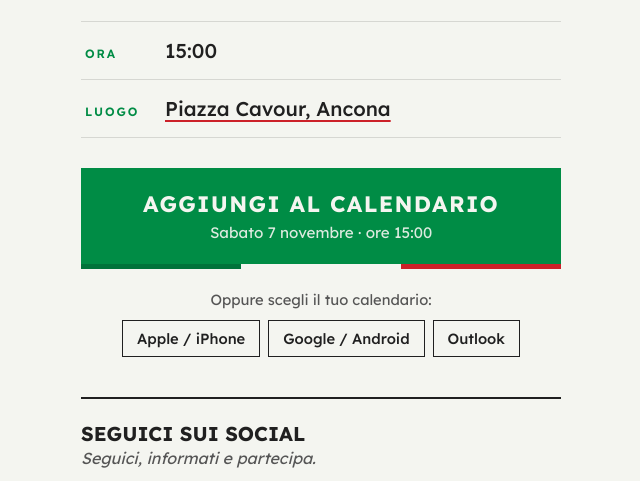
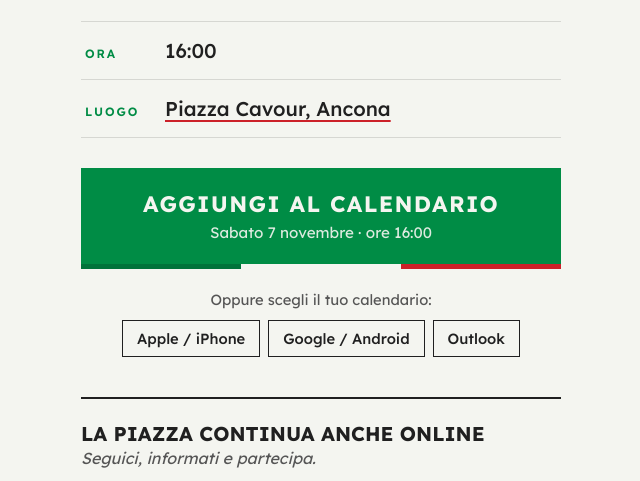
Before and after one commit to italiainpiazza-marche/italiainpiazza-marche.github.io, a plain HTML site: page index.html in a window 1280 px wide. Shown: the part 724-1205 px from the top of the page, without its empty margins (319-959 px from the left). Drawn offline with Linux system fonts and the light colour scheme.

Commit message:
Add files via upload

```diff
--- a/index.html
+++ b/index.html
@@ -146,13 +146,13 @@
   </div>
 
   <dl class="info">
-    <div class="row"><dt>Ora</dt><dd>15:00</dd></div>
+    <div class="row"><dt>Ora</dt><dd>16:00</dd></div>
     <div class="row"><dt>Luogo</dt><dd><a href="https://www.google.com/maps/search/?api=1&query=Piazza+Cavour,+Ancona,+Italia" target="_blank" rel="noopener">Piazza Cavour, Ancona</a></dd></div>
   </dl>
 
   <a id="cta" class="cta" href="evento.ics">
     <strong>AGGIUNGI AL CALENDARIO</strong>
-    <small>Sabato 7 novembre · ore 15:00</small>
+    <small>Sabato 7 novembre · ore 16:00</small>
   </a>
 
   <div class="alt">
@@ -165,7 +165,7 @@
   </div>
 
   <section class="social">
-    <h2>seguici sui social</h2>
+    <h2>La piazza continua anche online</h2>
     <p>Seguici, informati e partecipa.</p>
     <ul>
       <li><a href="https://www.instagram.com/italiainpiazza.marche/" target="_blank" rel="noopener">
@@ -192,14 +192,14 @@
 
   var gcal = "https://calendar.google.com/calendar/render?action=TEMPLATE"
     + "&text=" + encodeURIComponent(titolo)
-    + "&dates=20261107T150000/20261107T150000"
+    + "&dates=20261107T160000/20261107T160000"
     + "&ctz=Europe/Rome"
     + "&location=" + encodeURIComponent(luogo)
     + "&details=" + encodeURIComponent(descr);
 
   var outlook = "https://outlook.live.com/calendar/0/deeplink/compose?path=/calendar/action/compose&rru=addevent"
     + "&subject=" + encodeURIComponent(titolo)
-    + "&startdt=2026-11-07T15:00:00%2B01:00"
+    + "&startdt=2026-11-07T16:00:00%2B01:00"
     + "&location=" + encodeURIComponent(luogo)
     + "&body=" + encodeURIComponent(descr);
 
```
Also changed, not shown: 1 other file.
